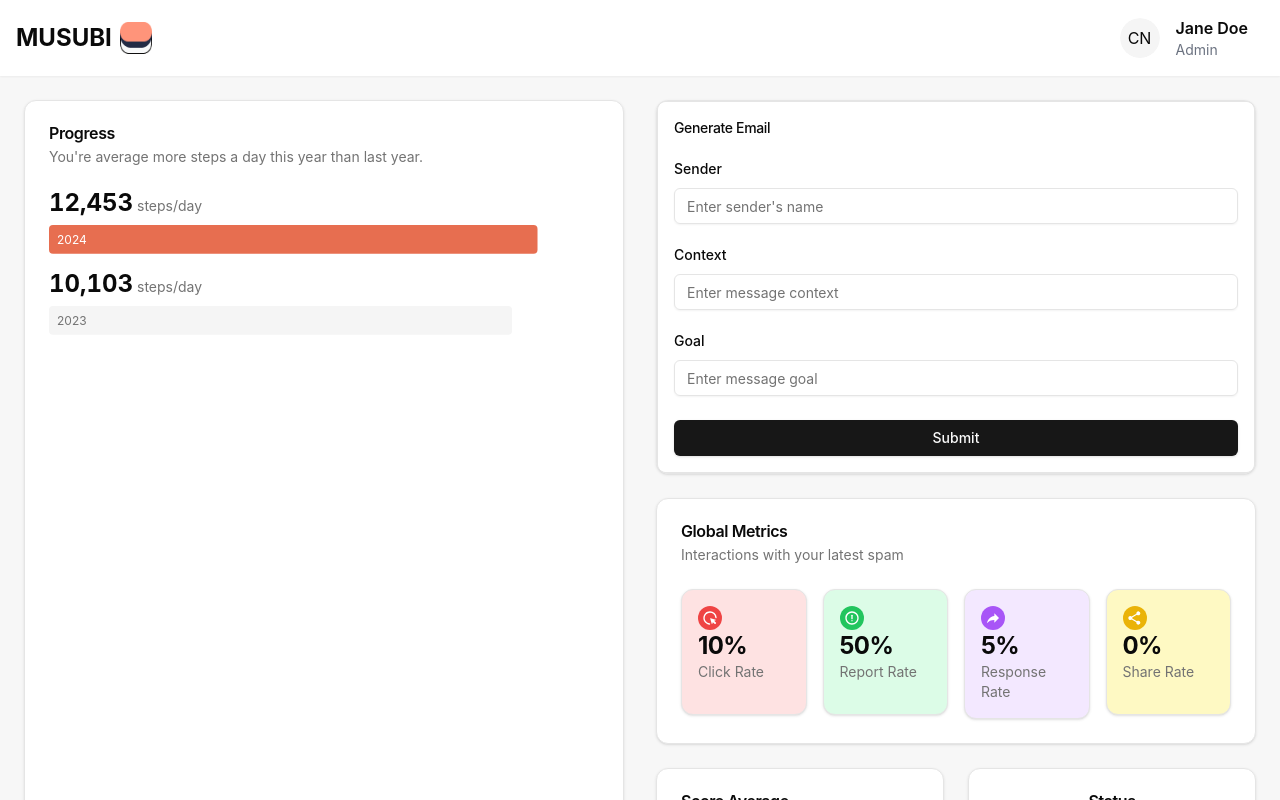
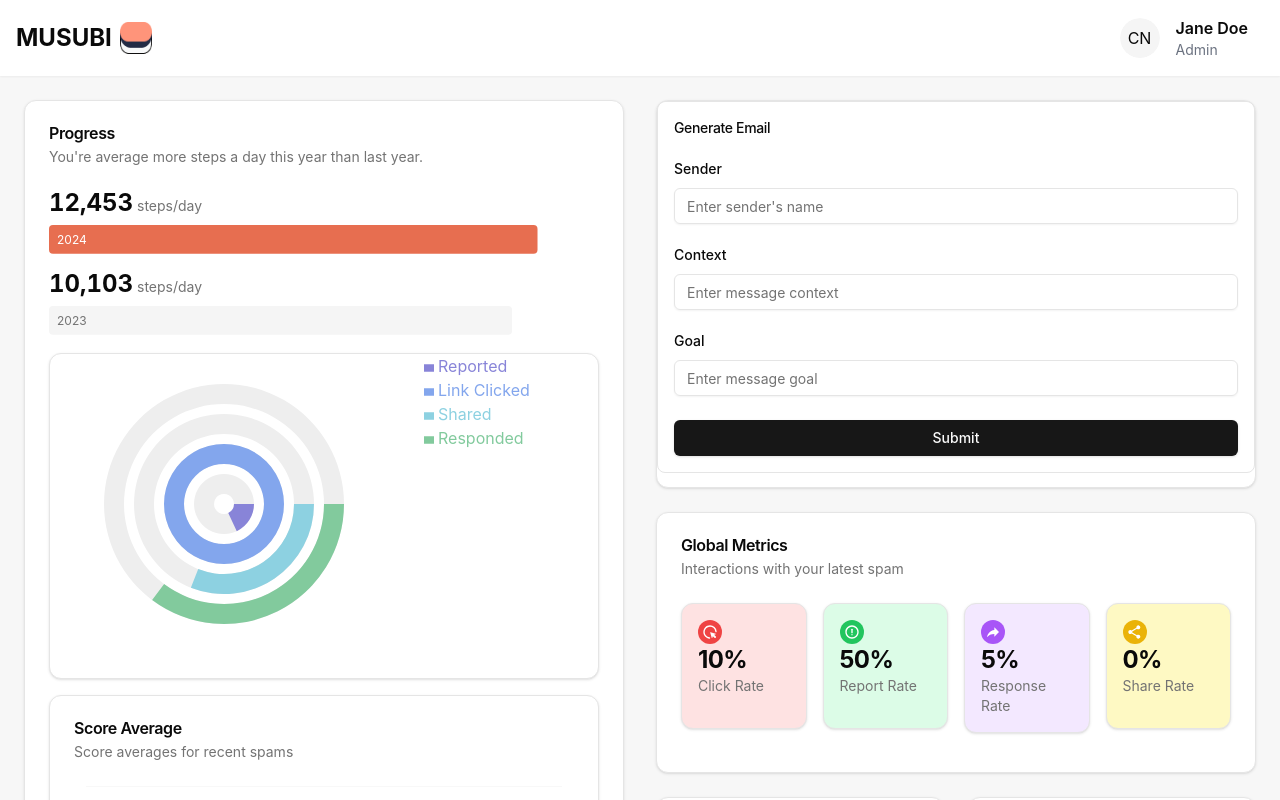
Before and after one commit to musubi-io/frontend, a React (Vite) app: page / in a window 1280 px wide. Built offline with nearby package versions, Linux system fonts and the light colour scheme.

Commit message:
user metric displays

```diff
--- a/src/components/Body.tsx
+++ b/src/components/Body.tsx
@@ -1,4 +1,3 @@
-import { Global } from "recharts";
 import EmailGen from "./emailGen";
 import { ProgressCard } from "./ExampleCard";
 import { GlobalMetrics } from "./globalMetrics";
--- a/src/components/ExampleCard.tsx
+++ b/src/components/ExampleCard.tsx
@@ -4,6 +4,8 @@
 import { BarChart, Bar, LabelList, YAxis, XAxis } from "recharts";
 import { Card, CardContent, CardDescription, CardHeader, CardTitle } from "./ui/card";
 import { ChartContainer } from "./ui/chart";
+import UserMetrics from "./userMetrics";
+import {UserAverage} from "./userAverage";
 
 export function ProgressCard() {
 	return (
@@ -89,6 +91,14 @@ export function ProgressCard() {
 						</BarChart>
 					</ChartContainer>
 				</div>
+				<Card>
+					<CardContent>
+						<UserMetrics />
+					</CardContent>
+				</Card>
+				<div>
+					<UserAverage />
+				</div>
 			</CardContent>
 		</Card>
 	);
--- /dev/null
+++ b/src/components/userAverage.tsx
@@ -0,0 +1,87 @@
+"use client"
+
+import { Area, AreaChart, CartesianGrid, XAxis } from "recharts"
+
+import {
+  Card,
+  CardContent,
+  CardDescription,
+  CardFooter,
+  CardHeader,
+  CardTitle,
+} from "@/components/ui/card"
+import {
+  ChartConfig,
+  ChartContainer,
+  ChartTooltip,
+  ChartTooltipContent,
+} from "@/components/ui/chart"
+
+export const description = "A simple area chart"
+
+const chartData = [
+  { day: "01/01/2024", average: 90 },
+  { day: "02/18/2024", average: 83 },
+  { day: "04/06/2024", average: 70 },
+  { day: "05/23/2024", average: 73 },
+  { day: "09/02/2024", average: 87 },
+  { day: "10/13/2024", average: 79 },
+]
+
+const chartConfig = {
+  average: {
+    label: "Average Score",
+    color: "hsl(var(--chart-1))",
+  },
+} satisfies ChartConfig
+
+export function UserAverage() {
+  return (
+    <Card>
+      <CardHeader>
+        <CardTitle>Score Average</CardTitle>
+        <CardDescription>
+          Score averages for recent spams
+        </CardDescription>
+      </CardHeader>
+      <CardContent>
+        <ChartContainer config={chartConfig}>
+          <AreaChart
+            accessibilityLayer
+            data={chartData}
+            margin={{
+              left: 12,
+              right: 12,
+            }}
+          >
+            <CartesianGrid vertical={false} />
+            <XAxis
+              dataKey="day"
+              tickLine={false}
+              axisLine={false}
+              tickMargin={8}
+              tickFormatter={(value) => value.slice(0, 3)}
+            />
+            <ChartTooltip
+              cursor={false}
+              content={<ChartTooltipContent indicator="line" />}
+            />
+            <Area
+              dataKey="average"
+              type="natural"
+              fill="#e9d5ff"
+              fillOpacity={0.4}
+              stroke="#a855f7"
+            />
+          </AreaChart>
+        </ChartContainer>
+      </CardContent>
+
+      <CardFooter>
+        <div className="flex items-center gap-2 leading-none text-muted-foreground">
+            01/01/2024 - 10/13/2024
+        </div>
+      </CardFooter>
+    </Card>
+  )
+}
--- /dev/null
+++ b/src/components/userMetrics.tsx
@@ -0,0 +1,78 @@
+import {
+    RadialBarChart,
+    RadialBar,
+    Legend,
+    PolarAngleAxis,
+  } from "recharts";
+
+  const data = [
+    {
+      name: "Reported",
+      val: 18,
+      pv: 2400,
+      fill: "#8884d8",
+    },
+    {
+      name: "Link Clicked",
+      val: 100,
+      pv: 4567,
+      fill: "#83a6ed",
+    },
+    {
+      name: "Shared",
+      val: 31,
+      pv: 1398,
+      fill: "#8dd1e1",
+    },
+    {
+      name: "Responded",
+      val: 35.22,
+      pv: 9800,
+      fill: "#82ca9d",
+    },
+  ];
+
+  const style = {
+    top: 0,
+    left: 350,
+    lineHeight: "24px",
+  };
+
+  export default function UserMetrics() {
+    return (
+      <RadialBarChart
+        width={500}
+        height={300}
+        cx={150}
+        cy={150}
+        innerRadius={20}
+        outerRadius={140}
+        barSize={20}
+        data={data}
+      >
+        <RadialBar
+          // minAngle={15}
+          // label={{ position: "insideStart", fill: "#fff" }}
+          background
+          // clockWise
+          dataKey="val"
+          // max
+        />
+        <PolarAngleAxis
+          tick={false}
+          domain={[0, 100]}
+          type="number"
+          // @ts-expect-error this prop works but isn't correct in TS types
+          reversed
+        />
+        <Legend
+          iconSize={10}
+          width={120}
+          height={140}
+          layout="vertical"
+          verticalAlign="middle"
+          wrapperStyle={style}
+        />
+      </RadialBarChart>
+    );
+  }
```
